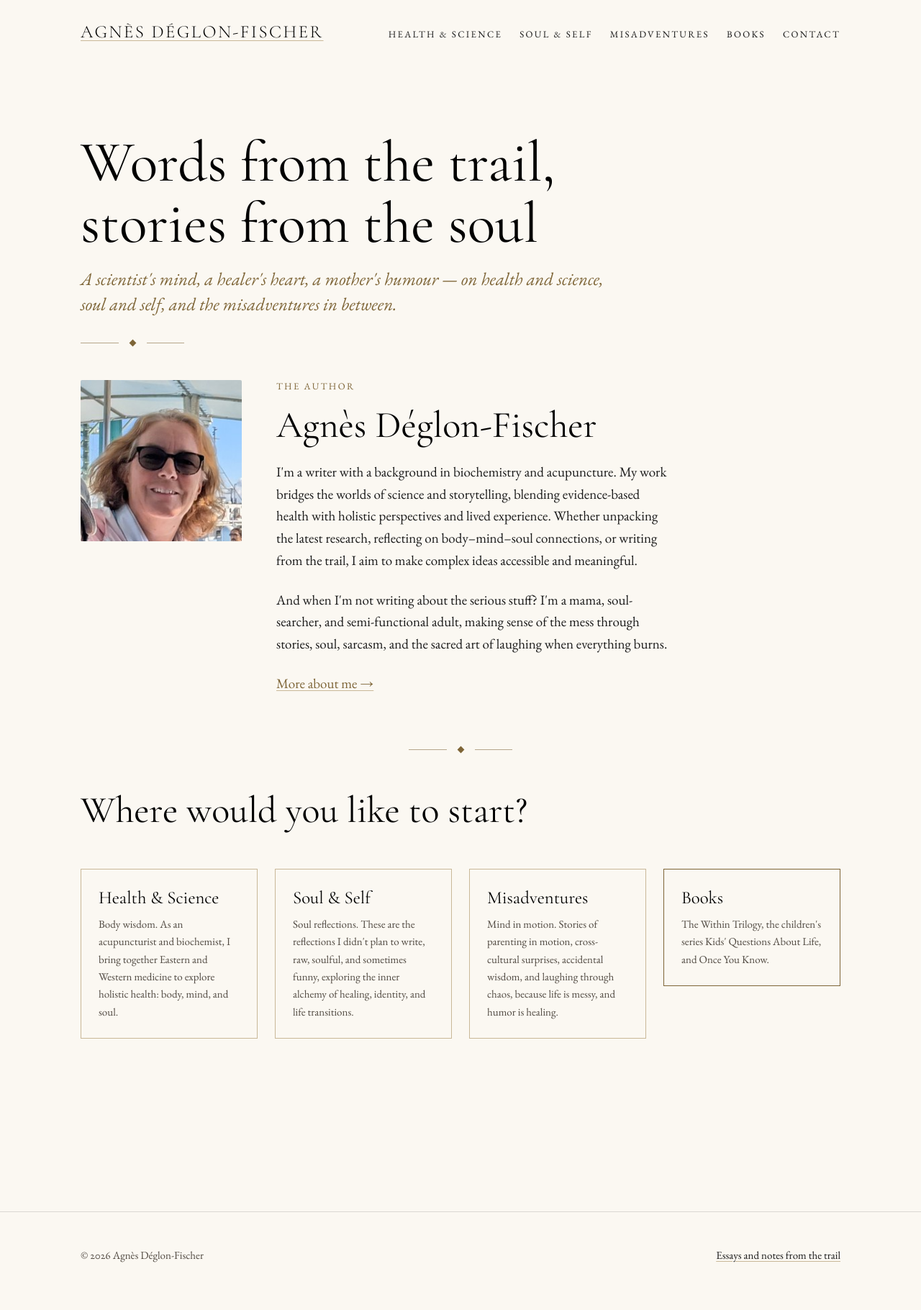
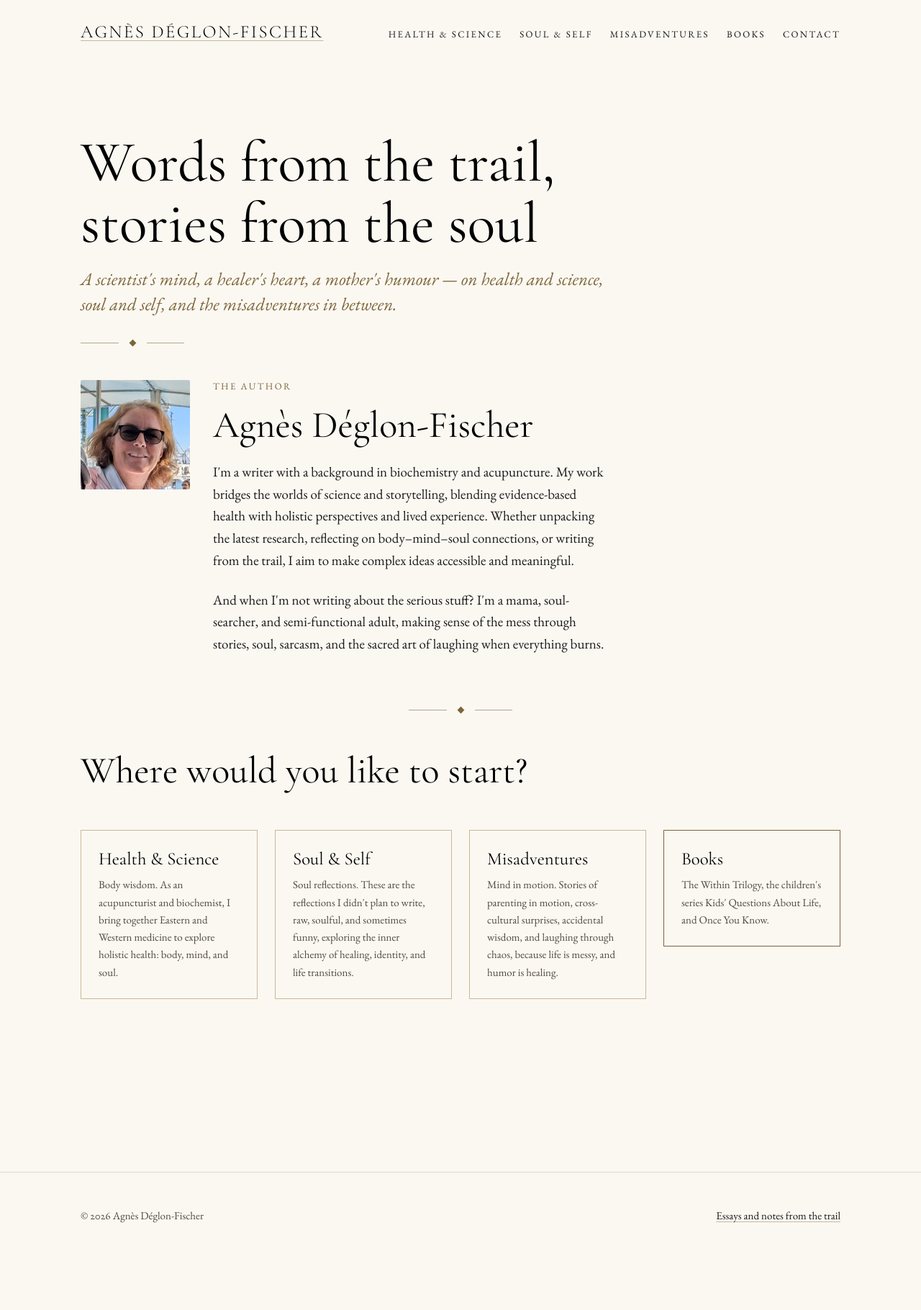
Before and after one commit to adeglon/adeglon.github.io, a Jekyll site: the page built from docs/index.html, in a window 1280 px wide. Shown: the whole page at 72% size. Built offline with Jekyll 4.4.1, drawn with Linux system fonts in a browser that asks for light colours; a script that is not in the unit is left out; after the commit the page ends 1765 px from its top, so only the background shows below that.

Commit message:
Landing page: smaller headshot beside the bio, drop the More about me link

```diff
--- a/docs/assets/css/components.css
+++ b/docs/assets/css/components.css
@@ -475,13 +475,15 @@
 
 .author-grid {
   display: grid;
-  grid-template-columns: minmax(0, 14rem) 1fr;
-  gap: var(--sp-7);
+  grid-template-columns: minmax(0, 9.5rem) 1fr;
+  gap: var(--sp-6);
   align-items: start;
 }
+.author-grid > img { width: 100%; height: auto; }
+/* The portrait stays beside the text at every width - it is small enough
+   that stacking it would only add scroll. */
 @media (max-width: 40rem) {
-  .author-grid { grid-template-columns: 1fr; gap: var(--sp-5); }
-  .author-grid > img { max-width: 11rem; }
+  .author-grid { grid-template-columns: minmax(0, 7rem) 1fr; gap: var(--sp-5); }
 }
 
 
--- a/docs/index.html
+++ b/docs/index.html
@@ -13,11 +13,11 @@ permalink: /
   {% include ornament.html modifier="ornament--short" %}
 
   <div class="author-grid" style="margin-block:var(--sp-7)">
-    <img src="{{ '/assets/author/agnes-400.jpg' | relative_url }}"
+    <img src="{{ '/assets/author/agnes-240.jpg' | relative_url }}"
          srcset="{{ '/assets/author/agnes-240.jpg' | relative_url }} 240w,
-                 {{ '/assets/author/agnes-400.jpg' | relative_url }} 400w,
-                 {{ '/assets/author/agnes-600.jpg' | relative_url }} 600w"
-         sizes="14rem" width="400" height="400" loading="lazy"
+                 {{ '/assets/author/agnes-400.jpg' | relative_url }} 400w"
+         sizes="(max-width: 40rem) 7rem, 9.5rem"
+         width="400" height="400" loading="lazy"
          style="border-radius:var(--radius-photo)"
          alt="Agnès Déglon-Fischer">
     <div>
@@ -31,7 +31,6 @@ permalink: /
       <p>And when I'm not writing about the serious stuff? I'm a mama, soul-searcher, and
         semi-functional adult, making sense of the mess through stories, soul, sarcasm, and
         the sacred art of laughing when everything burns.</p>
-      <p><a href="{{ '/author/' | relative_url }}">More about me &rarr;</a></p>
     </div>
   </div>
 
```
